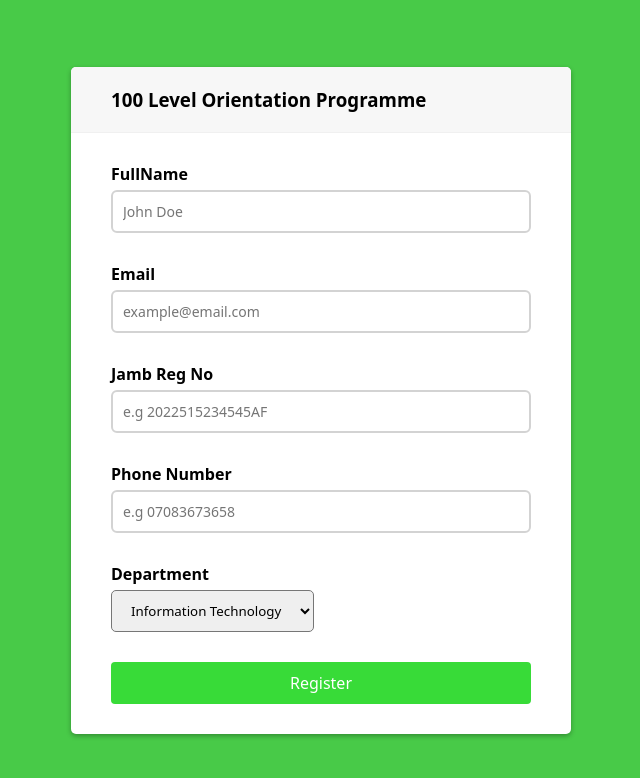
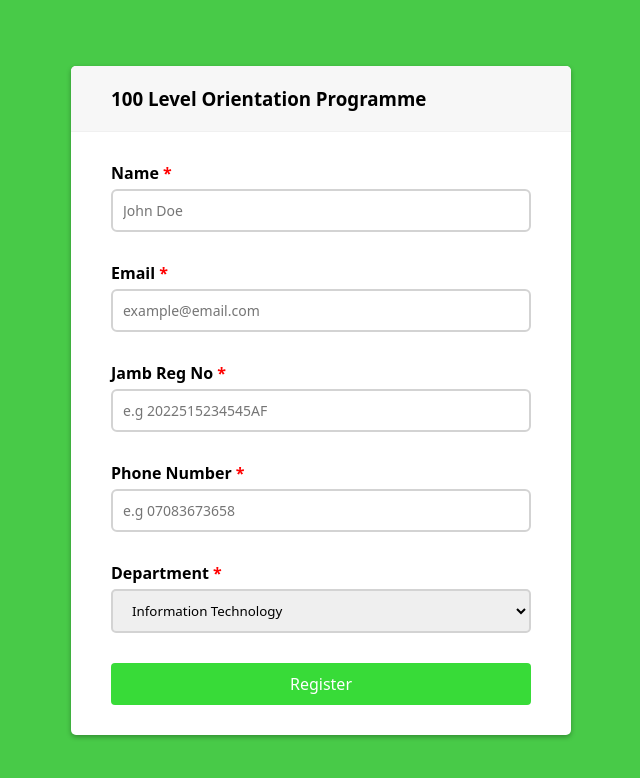
Before and after one commit to Codebox124/Uniosun-Orientation-Registration, a website: page form/index.html in a window 1280 px wide. Shown: the whole page, without its empty margins (319-959 px from the left). Drawn offline with Linux system fonts and the light colour scheme.

Commit message:
modified files

```diff
--- a/form/index.html
+++ b/form/index.html
@@ -18,7 +18,7 @@
     <form action="" id="form" class="form">
       <!-- input container -->
       <div class="form-control">
-        <label>FullName</label>
+        <label>Name <span class="important">*</span></label>
         <input type="text" placeholder="John Doe" id="name" />
         <i class="fas fa-check-circle"></i>
         <i class="fas fa-exclamation-circle"></i>
@@ -26,7 +26,7 @@
       </div>
 
       <div class="form-control">
-        <label>Email</label>
+        <label>Email <span class="important">*</span></label>
         <input type="text" placeholder="example@email.com" id="email" />
         <i class="fas fa-check-circle"></i>
         <i class="fas fa-exclamation-circle"></i>
@@ -34,7 +34,7 @@
       </div>
 
       <div class="form-control">
-        <label>Jamb Reg No</label>
+        <label>Jamb Reg No <span class="important">*</span></label>
         <input type="text" placeholder="e.g 2022515234545AF" id="reg-number" />
         <i class="fas fa-check-circle"></i>
         <i class="fas fa-exclamation-circle"></i>
@@ -42,7 +42,7 @@
       </div>
 
       <div class="form-control">
-        <label>Phone Number</label>
+        <label>Phone Number <span class="important">*</span></label>
         <input type="text" placeholder="e.g 07083673658" id="phone-number" />
         <i class="fas fa-check-circle"></i>
         <i class="fas fa-exclamation-circle"></i>
@@ -51,7 +51,7 @@
 
       <div class="form-control">
         <div>
-          <label>Department</label>
+          <label>Department <span class="important">*</span></label>
         </div>
        <div>
         <select  name="" id="departments">
--- a/form/style.css
+++ b/form/style.css
@@ -123,3 +123,10 @@ select{
 .form-control div{
   flex-grow: 1;
 }
+.important{
+  color: red;
+}
+#departments{
+  width: 100%;
+  border: 2px solid var(--primary);
+}
```
